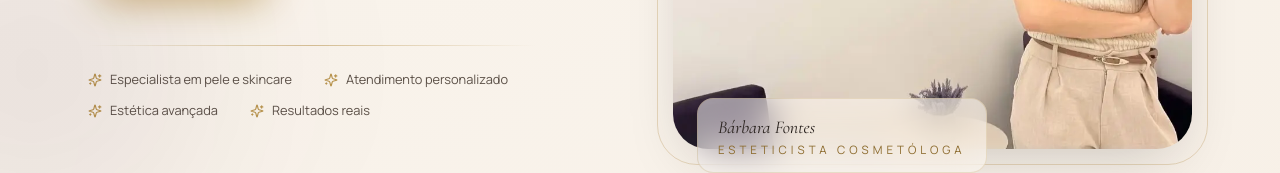
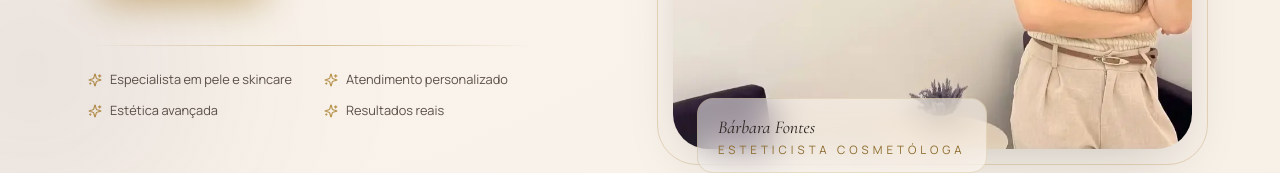
Before and after one commit to BrunoSenz/Clinica-template, a React (Vite) app: page / in a window 1280 px wide. Shown: the part 615-788 px from the top of the page. Built offline with nearby package versions, Linux system fonts and the light colour scheme; a web font is replaced by a local one.

Commit message:
Update Hero.jsx

```diff
--- a/src/components/Hero.jsx
+++ b/src/components/Hero.jsx
@@ -48,7 +48,7 @@ export default function Hero() {
 
           <div className="mt-12 hairline max-w-md" />
 
-          <ul className="mt-6 flex flex-wrap gap-x-8 gap-y-3">
+         <ul className="mt-6 grid max-w-md grid-cols-1 gap-x-6 gap-y-3 min-[390px]:grid-cols-2">
             {hero.badges.map((badge) => (
               <li key={badge} className="flex items-center gap-2 font-body text-[0.8rem] text-ink-soft">
                 <Sparkles size={14} className="text-gold" />
```
